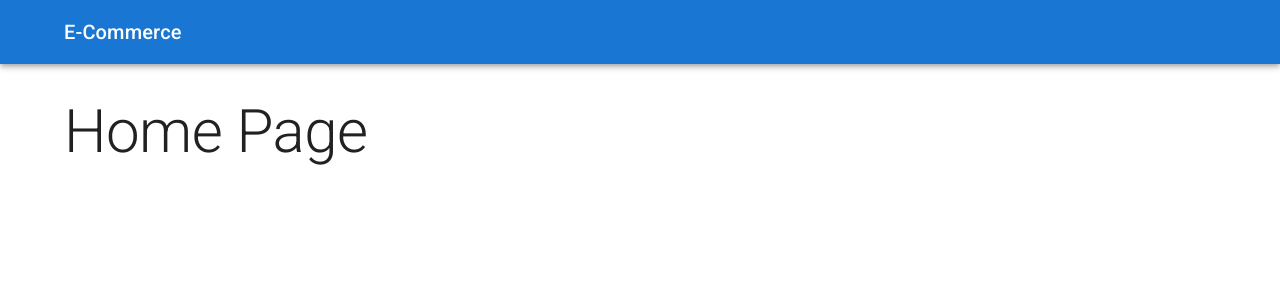
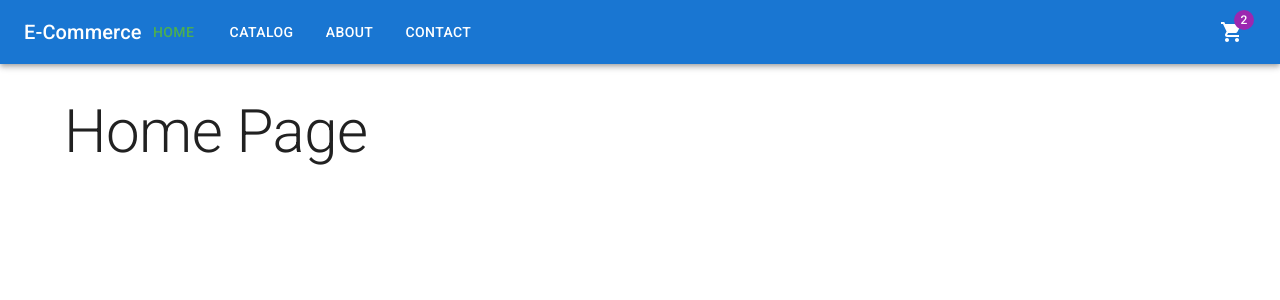
Before and after one commit to GokhanKus/e-commerce_react_dotnet, a React (Vite) app in the folder Client/: page / in a window 1280 px wide. Shown: the top 300 px of the page. Built offline with nearby package versions, Linux system fonts and the light colour scheme.

Commit message:
Navlinks

```diff
--- a/Client/src/components/Header.tsx
+++ b/Client/src/components/Header.tsx
@@ -1,13 +1,51 @@
-import { AppBar, Container, Toolbar, Typography } from '@mui/material';
+import { ShoppingCart } from '@mui/icons-material';
+import { AppBar, Badge, Box, Button, IconButton, ListItem, Stack, Toolbar, Typography } from '@mui/material';
+import { NavLink } from 'react-router';
+
+const links = [
+    { title: "Home", to: "/" },
+    { title: "Catalog", to: "/catalog" },
+    { title: "About", to: "/about" },
+    { title: "Contact", to: "/contact" },
+]
+
+const navStyles = {
+    color: "inherit",
+    textDecoration: "none",
+    "&:hover": {
+        color: "success.dark"
+    },
+    "&.active": {
+        color: "success.light"
+    }
+}
 
 function Header() {
     return (
         <>
             <AppBar sx={{ mb: 4 }} position="static">
-                <Toolbar>
-                    <Container>
+
+                <Toolbar sx={{ display: "flex", justifyContent: "space-between" }}>
+
+                    <Box sx={{ display: "flex", alignItems: "center" }}>
                         <Typography variant="h6">E-Commerce</Typography>
-                    </Container>
+                        <Stack direction="row" spacing={2}>
+                            {
+                                links.map(link =>
+                                    <Button sx={navStyles} component={NavLink} to={link.to}>{link.title}</Button>
+                                )
+                            }
+                        </Stack>
+                    </Box>
+
+                    <Box>
+                        <IconButton size="large" edge="start" color="inherit">
+                            <Badge badgeContent="2" color="secondary">
+                                <ShoppingCart />
+                            </Badge>
+                        </IconButton>
+                    </Box>
+
                 </Toolbar>
             </AppBar>
         </>
--- a/Client/src/pages/catalog/ProductList.tsx
+++ b/Client/src/pages/catalog/ProductList.tsx
@@ -11,7 +11,7 @@ function ProductList({ products }: Props) {
         <Grid2 container spacing={2}>
             {
                 products.map((product: IProduct) => (
-                    <Grid2 size={{ xs: 12, md: 4, lg: 3 }}>
+                    <Grid2 size={{ xs: 6, md: 4, lg: 3 }}>
                         <Product key={product.id} product={product} />
                     </Grid2>
                 ))
```
